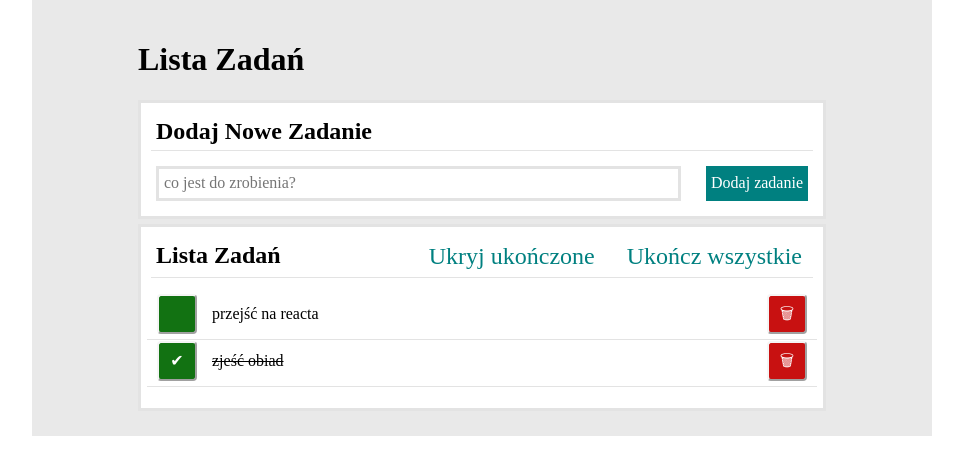
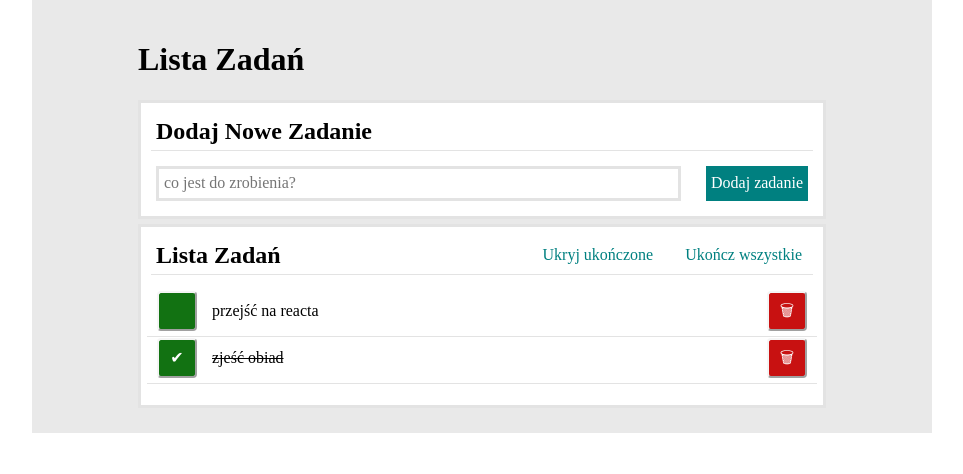
Before and after one commit to DawidGaski/tasks-list-react, a React (Create React App) app: page / in a window 1280 px wide. Shown: the top 474 px of the page, without its empty margins (158-1121 px from the left). Built offline with nearby package versions, Linux system fonts and the light colour scheme.

Commit message:
restructuring buttons, changed font-size in buttons

```diff
--- a/src/Buttons/index.js
+++ b/src/Buttons/index.js
@@ -1,15 +1,15 @@
 import "./style.css";
 
-const Buttons = (props) => {
-    if (props.tasks.length === 0) {
+const Buttons = ({ tasks, hideDone }) => {
+    if (tasks.length === 0) {
         return null
     }
     return (<div className="buttons">
         <button className="buttons__button">
-            {props.hideDone ? "Pokaż" : "Ukryj"} ukończone
+            {hideDone ? "Pokaż" : "Ukryj"} ukończone
         </button>
         <button className="buttons__button"
-            disabled={props.tasks.every(({ done }) => done)}
+            disabled={tasks.every(({ done }) => done)}
         >
             Ukończ wszystkie
         </button>
--- a/src/Buttons/style.css
+++ b/src/Buttons/style.css
@@ -2,6 +2,7 @@
     margin: auto 0;
     display: flex;
     flex-wrap: wrap;
+    font-size: medium;
 }
 
 @media (max-width: 767px) {
```
